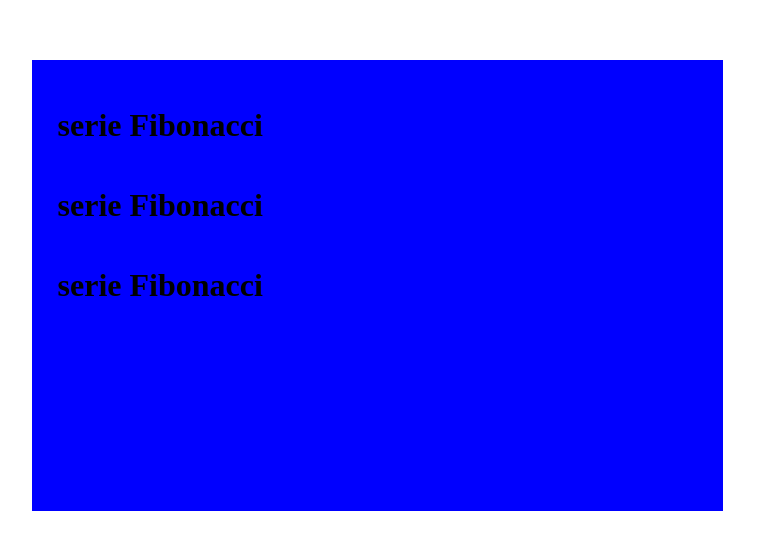
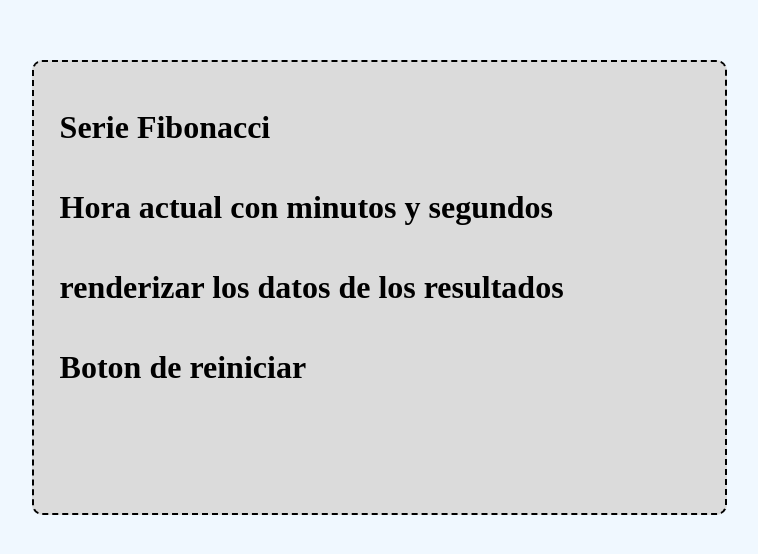
Before and after one commit to iamelemir/fibonacci, a plain HTML site: page index.html in a window 1280 px wide. Shown: the part 140-694 px from the top of the page, without its empty margins (288-1046 px from the left). Drawn offline with Linux system fonts and the light colour scheme.

Commit message:
add style

```diff
--- a/css/style.css
+++ b/css/style.css
@@ -1,11 +1,17 @@
+body {
+    background-color: aliceblue;
+}
+
 .container {
     position: absolute;
     top: 25%;
     left: 25%;
     width: 50%;
     height: 50%;
-    background-color: blue;
+    background-color: rgb(219, 219, 219);
     padding: 2%;
+    border: 2px dashed #000;
+    border-radius: 10px;
 }
 
 .box {
--- a/index.html
+++ b/index.html
@@ -12,9 +12,10 @@
 <body>
     <div class="container">
         <div class="box">
-            <h1>serie Fibonacci</h1>
-            <h1>serie Fibonacci</h1>
-            <h1>serie Fibonacci</h1>
+            <h1>Serie Fibonacci</h1>
+            <h1>Hora actual con minutos y segundos</h1>
+            <h1>renderizar los datos de los resultados</h1>
+            <h1>Boton de reiniciar</h1>
 
         </div>
     </div>
```
